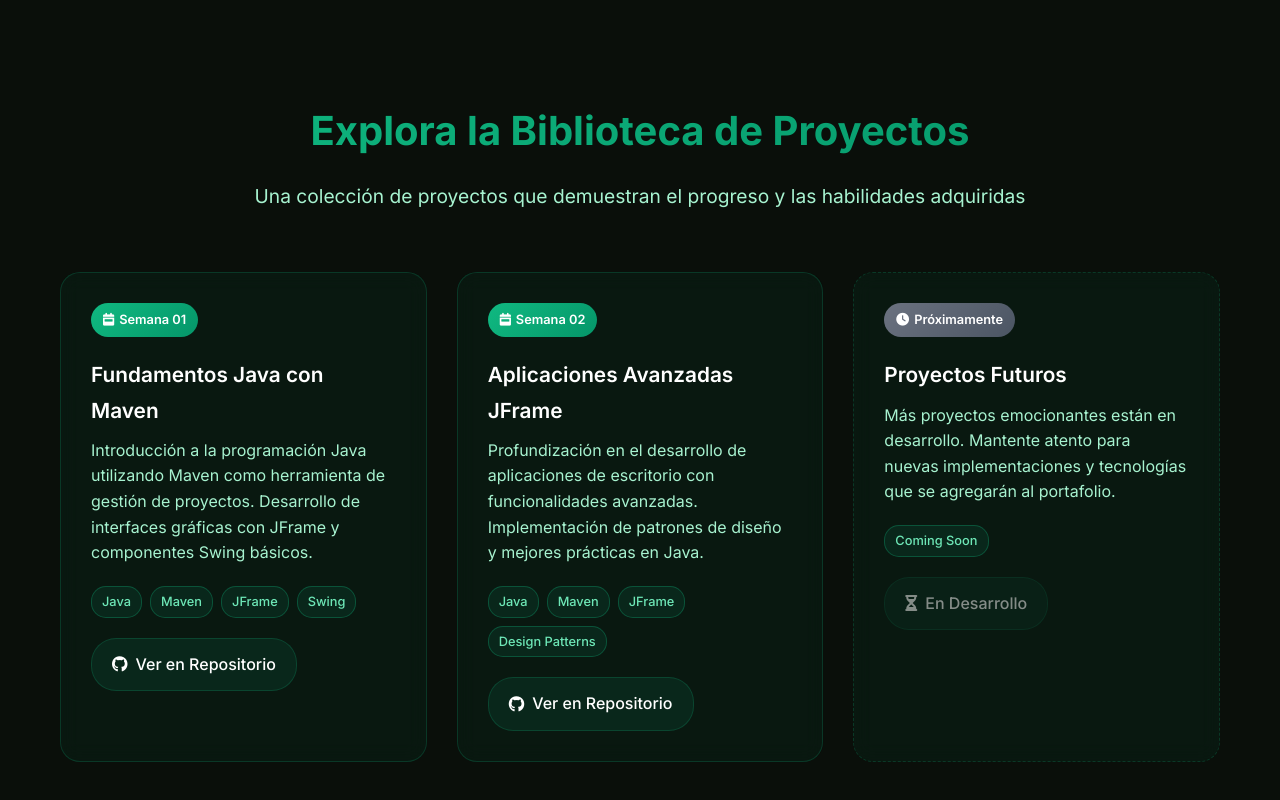
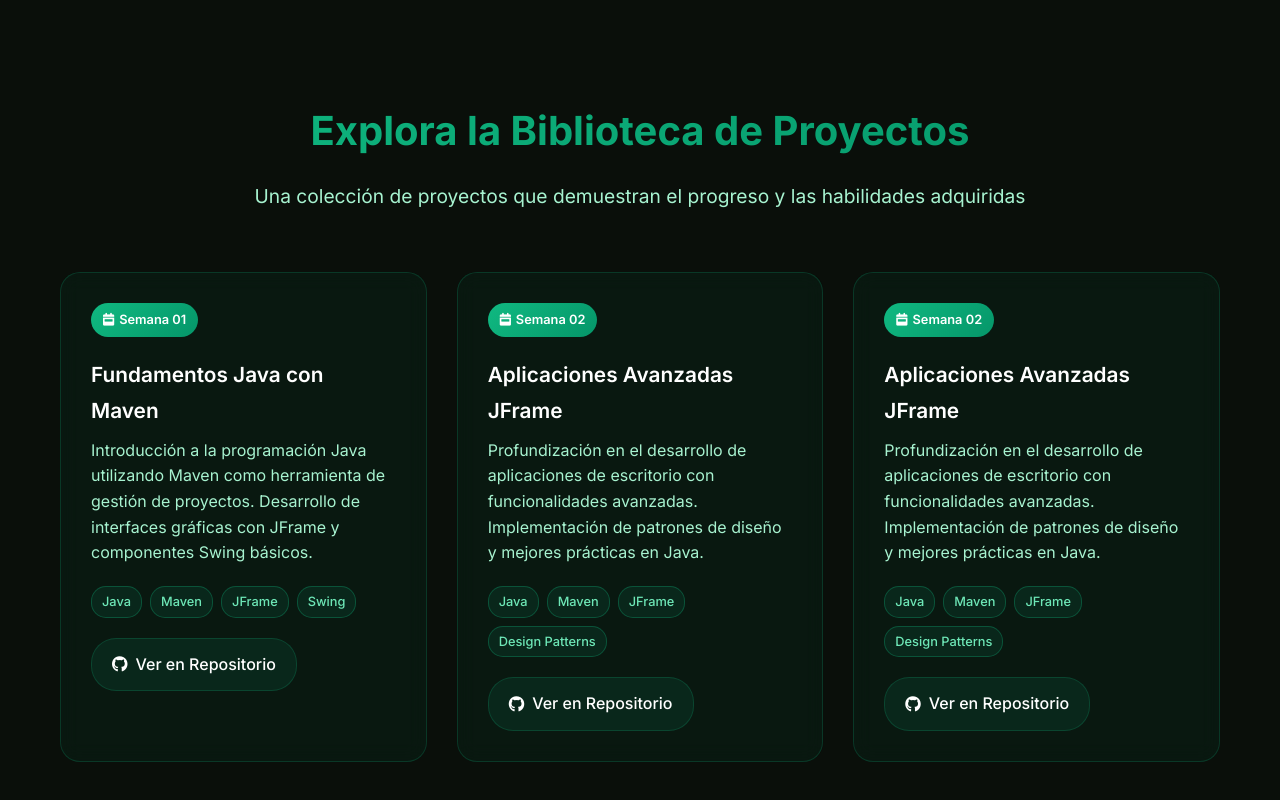
Before and after one commit to DiegoFlores2025/aplicaciones2025, a plain HTML site: page proyectos/index.html in a window 1280 px wide. Shown: the part 1326-2126 px from the top of the page. Drawn offline with Linux system fonts and the light colour scheme.

Commit message:
Update index.html

```diff
--- a/proyectos/index.html
+++ b/proyectos/index.html
@@ -687,7 +687,7 @@
                         <span class="tech-tag">JFrame</span>
                         <span class="tech-tag">Swing</span>
                     </div>
-                    <a href="https://github.com/DiegoFlores2025/APLICACIONES-2025-2/tree/a2341959da7a204cfd8f4762b1ef2f419ba988c6/SEMANA%2001" target="_blank" class="project-link">
+                    <a href="https://github.com/DiegoFlores2025/APLICACIONES-2025-2/tree/dc1ab26fb7c1e3e7d3234ddc0ec48de7e1d2f3e3/SEMANA%2001" target="_blank" class="project-link">
                         <i class="fab fa-github"></i>
                         Ver en Repositorio
                     </a>
@@ -711,32 +711,35 @@
                         <span class="tech-tag">JFrame</span>
                         <span class="tech-tag">Design Patterns</span>
                     </div>
-                    <a href="https://github.com/DiegoFlores2025/APLICACIONES-2025-2/tree/a2341959da7a204cfd8f4762b1ef2f419ba988c6/SEMANA%2002" target="_blank" class="project-link">
+                    <a href="https://github.com/DiegoFlores2025/APLICACIONES-2025-2/tree/dc1ab26fb7c1e3e7d3234ddc0ec48de7e1d2f3e3/SEMANA%2002" target="_blank" class="project-link">
                         <i class="fab fa-github"></i>
                         Ver en Repositorio
                     </a>
                 </div>
 
                 <!-- Project placeholder for future weeks -->
-                <div class="project-card fade-in-up" style="opacity: 0.6; border-style: dashed;">
+                <div class="project-card fade-in-up">
                     <div class="project-header">
-                        <div class="week-badge" style="background: linear-gradient(135deg, #6b7280 0%, #4b5563 100%);">
-                            <i class="fas fa-clock"></i>
-                            Próximamente
+                        <div class="week-badge">
+                            <i class="fas fa-calendar-week"></i>
+                            Semana 02
                         </div>
                     </div>
-                    <h3 class="project-title">Proyectos Futuros</h3>
+                    <h3 class="project-title">Aplicaciones Avanzadas JFrame</h3>
                     <p class="project-description">
-                        Más proyectos emocionantes están en desarrollo. Mantente atento para nuevas
-                        implementaciones y tecnologías que se agregarán al portafolio.
+                        Profundización en el desarrollo de aplicaciones de escritorio con funcionalidades avanzadas.
+                        Implementación de patrones de diseño y mejores prácticas en Java.
                     </p>
                     <div class="project-tech">
-                        <span class="tech-tag">Coming Soon</span>
+                        <span class="tech-tag">Java</span>
+                        <span class="tech-tag">Maven</span>
+                        <span class="tech-tag">JFrame</span>
+                        <span class="tech-tag">Design Patterns</span>
                     </div>
-                    <div class="project-link" style="opacity: 0.5; pointer-events: none;">
-                        <i class="fas fa-hourglass-half"></i>
-                        En Desarrollo
-                    </div>
+                    <a href="https://github.com/DiegoFlores2025/APLICACIONES-2025-2/tree/dc1ab26fb7c1e3e7d3234ddc0ec48de7e1d2f3e3/SEMANA%2003" target="_blank" class="project-link">
+                        <i class="fab fa-github"></i>
+                        Ver en Repositorio
+                    </a>
                 </div>
             </div>
         </div>
```
